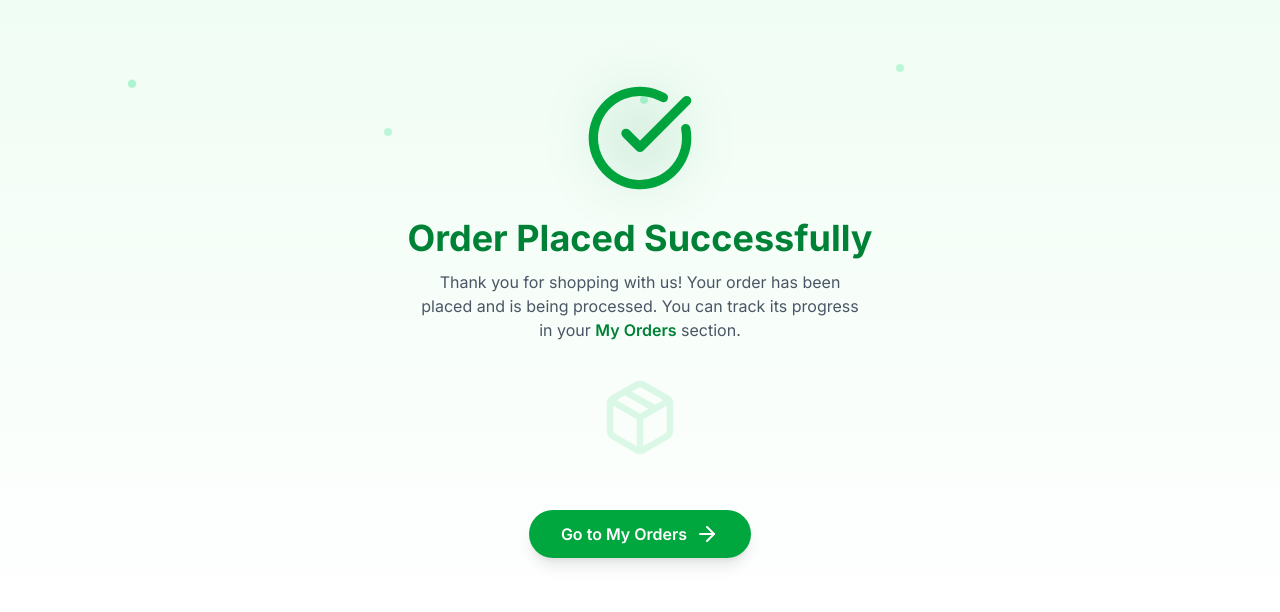
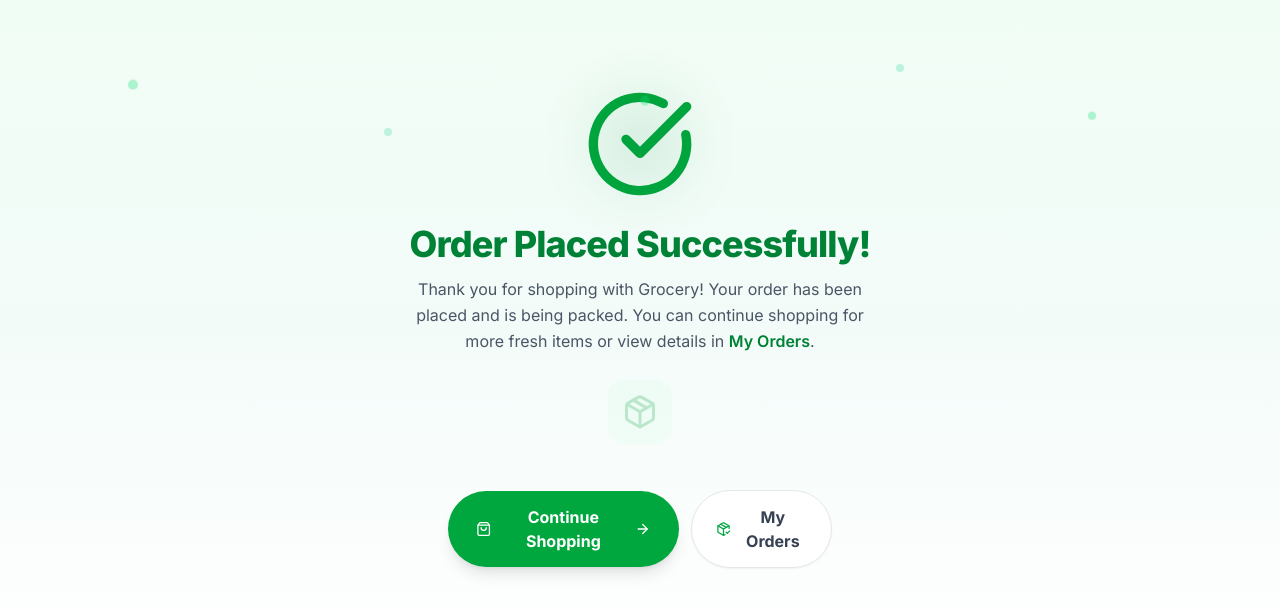
Before and after one commit to aaashishguptaaa/Grocery, a Next.js app in the folder client/: page /user/order-success in a window 1280 px wide. Shown: the top 612 px of the page. Built offline with nearby package versions, Linux system fonts and the light colour scheme; no server answers.

Commit message:
Update order-success page to navigate back to home page so customers can continue shopping

```diff
--- a/client/src/app/user/order-success/page.tsx
+++ b/client/src/app/user/order-success/page.tsx
@@ -1,7 +1,7 @@
 'use client'
 import React, { useEffect } from 'react'
 import { motion } from "motion/react"
-import { ArrowRight, Check, CheckCircle, Package } from 'lucide-react'
+import { ArrowRight, CheckCircle, Package, ShoppingBag, PackageCheck, Home } from 'lucide-react'
 import Link from 'next/link'
 import { useDispatch } from 'react-redux'
 import { clearCart } from '@/redux/cartSlice'
@@ -20,8 +20,9 @@ function OrderSuccess() {
             }
         }
     }, [dispatch])
+
     return (
-        <div className='flex flex-col items-center justify-center min-h-[80vh] px-6 text-center bg-linear-to-b from-green-50 to-white'>
+        <div className='flex flex-col items-center justify-center min-h-[82vh] px-6 text-center bg-gradient-to-b from-green-50 via-emerald-50/40 to-white relative overflow-hidden'>
             <motion.div
                 initial={{ scale: 0, rotate: -180 }}
                 animate={{ scale: 1, rotate: 0 }}
@@ -46,49 +47,68 @@ function OrderSuccess() {
                     <div className='w-full h-full rounded-full bg-green-700 blur-2xl' />
                 </motion.div>
             </motion.div>
+
             <motion.h1
                 initial={{ opacity: 0, y: 30 }}
                 animate={{ opacity: 1, y: 0 }}
                 transition={{ duration: 0.4, delay: 0.3 }}
-                className='text-3xl md:text-4xl font-bold text-green-700 mt-6'
+                className='text-3xl md:text-4xl font-extrabold text-green-700 mt-6 tracking-tight'
             >
-                Order Placed Successfully
+                Order Placed Successfully!
             </motion.h1>
+
             <motion.p
                 initial={{ opacity: 0, y: 30 }}
                 animate={{ opacity: 1, y: 0 }}
                 transition={{ duration: 0.4, delay: 0.6 }}
-                className='text-gray-600 mt-3 text-sm md:text-base max-w-md'
+                className='text-gray-600 mt-3 text-sm md:text-base max-w-md leading-relaxed'
             >
-                Thank you for shopping with us! Your order has been placed and is being
-                processed. You can track its progress in your <span className="font-semibold text-green-700">My Orders</span> section.
+                Thank you for shopping with Grocery! Your order has been placed and is being packed. You can continue shopping for more fresh items or view details in <Link href="/user/my-orders" className="font-semibold text-green-700 hover:underline">My Orders</Link>.
             </motion.p>
+
             <motion.div
                 initial={{ y: 40, opacity: 0 }}
-                animate={{ y: [0, -10, 0], opacity: 1 }}
-                transition={{ delay: 1, duration: 2, repeat: Infinity, ease: "easeInOut" }}
-                className="mt-10"
+                animate={{ y: [0, -8, 0], opacity: 1 }}
+                transition={{ delay: 0.8, duration: 2, repeat: Infinity, ease: "easeInOut" }}
+                className="mt-8"
             >
-                <Package className='w-16 h-16 md:w-20 md:h-20 text-green-500' />
+                <div className="w-16 h-16 rounded-2xl bg-green-100 text-green-600 flex items-center justify-center mx-auto shadow-xs">
+                    <Package className='w-9 h-9' />
+                </div>
             </motion.div>
+
+            {/* Buttons: Primary to Home Storefront, Secondary to Orders */}
             <motion.div
                 initial={{ opacity: 0, scale: 0.9 }}
                 animate={{ opacity: 1, scale: 1 }}
-                transition={{ delay: 1.2, duration: 0.4 }}
-                className="mt-12"
+                transition={{ delay: 1, duration: 0.4 }}
+                className="mt-10 flex flex-col sm:flex-row items-center gap-3 w-full max-w-sm justify-center"
+            >
+                <Link href="/" className="w-full sm:w-auto">
+                    <motion.div
+                        whileHover={{ scale: 1.03 }}
+                        whileTap={{ scale: 0.95 }}
+                        className='flex items-center justify-center gap-2 bg-green-600 hover:bg-green-700 text-white text-sm sm:text-base font-bold px-7 py-3.5 rounded-full shadow-lg hover:shadow-xl transition-all cursor-pointer'
+                    >
+                        <ShoppingBag size={18} />
+                        <span>Continue Shopping</span>
+                        <ArrowRight size={18} />
+                    </motion.div>
+                </Link>
 
-            >
-                <Link href={"/user/my-orders"}>
+                <Link href="/user/my-orders" className="w-full sm:w-auto">
                     <motion.div
-                        whileHover={{ scale: 1.04 }}
-                        whileTap={{ scale: 0.93 }}
-                        className='flex items-center gap-2 bg-green-600 hover:bg-green-700 text-white text-base font-semibold px-8 py-3 rounded-full shadow-lg transition-all'
+                        whileHover={{ scale: 1.03 }}
+                        whileTap={{ scale: 0.95 }}
+                        className='flex items-center justify-center gap-2 bg-white hover:bg-gray-100 text-gray-700 border border-gray-200 text-sm sm:text-base font-bold px-6 py-3.5 rounded-full shadow-xs transition-all cursor-pointer'
                     >
-                        Go to My Orders <ArrowRight />
+                        <PackageCheck size={18} className="text-green-600" />
+                        <span>My Orders</span>
                     </motion.div>
                 </Link>
             </motion.div>
 
+            {/* Decorative background confetti particles */}
             <motion.div
                 initial={{ opacity: 0 }}
                 animate={{ opacity: [0.2, 0.6, 0.2] }}
@@ -98,14 +118,13 @@ function OrderSuccess() {
                     ease: "easeInOut",
                 }}
                 className="absolute top-0 left-0 w-full h-full pointer-events-none"
-
             >
-                <div className='absolute top-20 left-[10%] w-2 h-2 bg-green-400 rounded-full animate-bounce' />
-                <div className='absolute top-32 left-[30%] w-2 h-2 bg-green-400 rounded-full animate-pulse' />
-                <div className='absolute top-24 left-[50%] w-2 h-2 bg-green-400 rounded-full animate-bounce' />
-                <div className='absolute top-16 left-[70%] w-2 h-2 bg-green-400 rounded-full animate-pulse' />
+                <div className='absolute top-20 left-[10%] w-2.5 h-2.5 bg-green-400 rounded-full animate-bounce' />
+                <div className='absolute top-32 left-[30%] w-2 h-2 bg-emerald-400 rounded-full animate-pulse' />
+                <div className='absolute top-24 left-[50%] w-2.5 h-2.5 bg-green-400 rounded-full animate-bounce' />
+                <div className='absolute top-16 left-[70%] w-2 h-2 bg-emerald-400 rounded-full animate-pulse' />
+                <div className='absolute top-28 left-[85%] w-2 h-2 bg-green-400 rounded-full animate-bounce' />
             </motion.div>
-
         </div>
     )
 }
```
